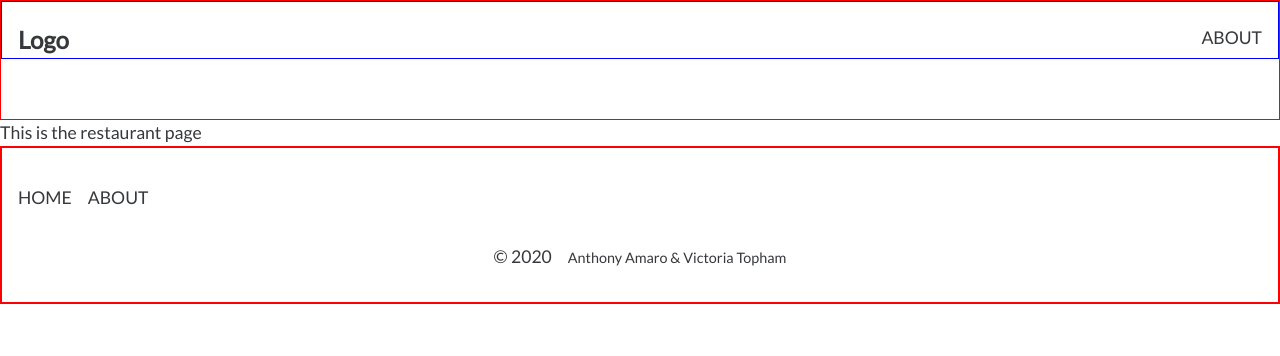
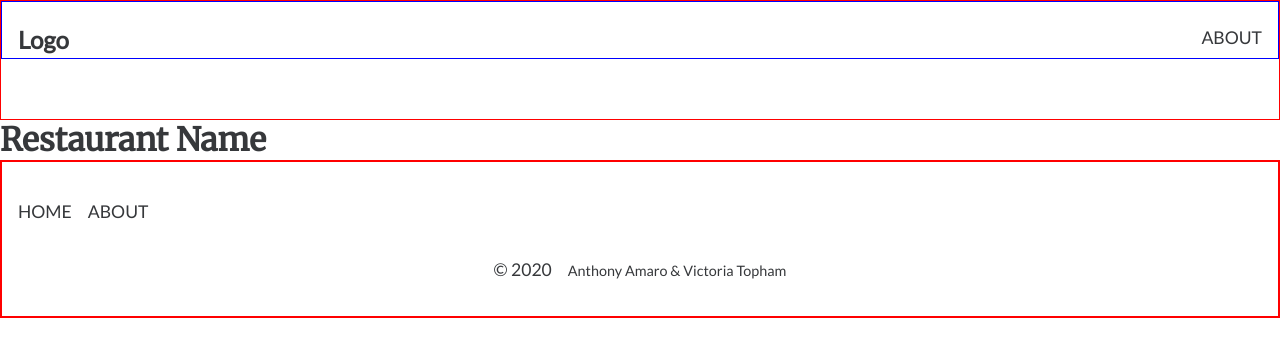
Before and after one commit to vtopham/bungle, a React (Create React App) app: page /search/1/800 in a window 1280 px wide. Shown: the top 356 px of the page. Built offline with nearby package versions, Linux system fonts and the light colour scheme.

Commit message:
added more props

```diff
--- a/src/App.js
+++ b/src/App.js
@@ -46,7 +46,10 @@ function App() {
           restaurantID={restaurantID}
           setRestaurantID={setRestaurantID}
           zSearchResults = {zSearchResults}
+          setZSearchResults = {setZSearchResults}
           cuisineID = {cuisineID}
+          setCuisineID = {setCuisineID}
+
         />
       </Route>
 
--- a/src/Components/Restaurant.js
+++ b/src/Components/Restaurant.js
@@ -2,12 +2,16 @@
 
 import React from "react"
 import "../restaurant.scss"
+import { GoStar } from "react-icons/go";
+
 
 function Restaurant (props) {
 
     return(
         <>
-        <p>This is the restaurant page</p>
+        <div className = "restaurant-container">
+            <h1>Restaurant Name</h1>
+        </div>
         </>
     )
 }
--- a/src/restaurant.scss
+++ b/src/restaurant.scss
@@ -0,0 +1,4 @@
+$lg-lap-top: 1050px;
+$lap-top: 910px;
+$sm-lap-top: 800px;
+$phone: 500px;
```
